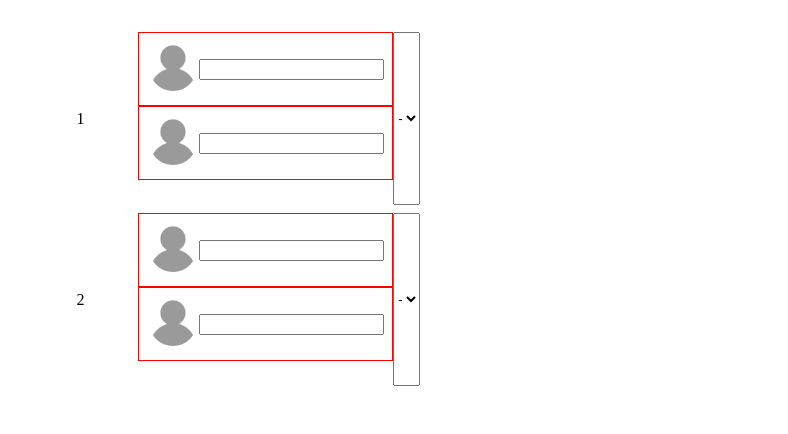
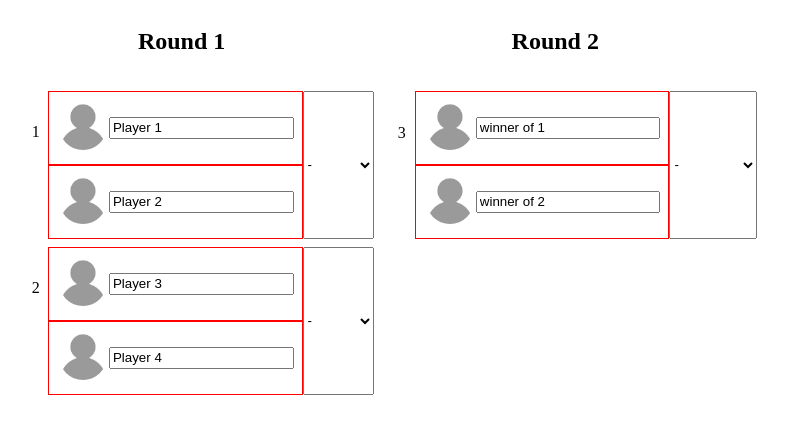
Before and after one commit to thegouge/bracket-game, a Vue app: page / in a window 1280 px wide. Both pictures are taken after a click on the button "Create!". Shown: the top 434 px of the page, without its empty margins (9-797 px from the left). Built offline with nearby package versions, Linux system fonts and the light colour scheme.

Commit message:
started implementing rounds

```diff
--- a/src/components/Bracket.vue
+++ b/src/components/Bracket.vue
@@ -1,22 +1,18 @@
 <template>
   <main>
-    <ul>
-      <li v-for="match in matches" :key="match.id">
-        <Match :index="match.id" />
-      </li>
-    </ul>
+    <Round v-for="round in rounds" :key="`round-${round.number}`" :round="round" />
   </main>
 </template>
 
 <script>
-import Match from "./Match";
+import Round from "./Round";
 
 import { store } from "../store";
 
 export default {
   name: "Bracket",
   components: {
-    Match
+    Round
   },
   props: {
     numPlayers: {
@@ -27,20 +23,15 @@ export default {
   data() {
     return {
       players: store.players,
-      matches: store.matches
+      rounds: store.rounds
     };
-  },
-  computed: {
-    rounds() {
-      return Math.sqrt(this.numPlayers);
-    }
   }
 };
 </script>
 
 <style scoped>
-ul {
-  list-style: none;
-  padding: 1rem;
+main {
+  display: flex;
+  text-align: center;
 }
 </style>
--- a/src/components/Match.vue
+++ b/src/components/Match.vue
@@ -1,29 +1,29 @@
 <template>
-  <div class="match" :id="deets.id">
+  <li class="match" :id="deets.id">
     <p>{{deets.id + 1}}</p>
     <div class="players">
-      <Player :player="deets.versus[0]" />
-      <Player :player="deets.versus[1]" />
+      <Player
+        v-for="player in deets.players"
+        :key="player.id"
+        :player="player"
+        :readonly="deets.round >= 1"
+      />
     </div>
-    <select
-      class="winner"
-      :id="`${deets.id}-winner`"
-      @change="pickWinner"
-      :readonly="this.readonly"
-    >
+    <select v-if="!readonly" class="winner" :id="`${deets.id}-winner`" @change="pickWinner">
       <option value selected>-</option>
       <option
-        v-for="player in deets.versus"
+        v-for="player in deets.players"
         :key="`${player.id}-option`"
         :value="player.id"
       >{{player.name}}</option>
     </select>
     <button v-if="picked" @click="confirmWinner">Game Master Confirm</button>
-  </div>
+  </li>
 </template>
 
 <script>
 import Player from "./Player";
+
 import { store } from "../store";
 
 export default {
@@ -32,25 +32,26 @@ export default {
     Player
   },
   props: {
-    index: {
-      type: Number,
+    deets: {
+      type: Object,
       required: true
     }
   },
   data() {
     return {
-      deets: store.matches[this.index],
       picked: false,
       readonly: false
     };
   },
   methods: {
-    pickWinner() {
-      this.picked = true;
+    pickWinner(e) {
+      this.picked = store.players[e.target.value];
+      console.log(this.picked);
     },
     confirmWinner() {
+      this.readonly = true;
+      store.lockWinner(this.deets.round, this.deets.id, this.picked);
       this.picked = false;
-      this.readonly = true;
     }
   }
 };
--- a/src/components/Player.vue
+++ b/src/components/Player.vue
@@ -3,7 +3,12 @@
     <span @click="toggleModal" title="edit this player's icon">
       <img class="player-img" :src="image" alt="PlayerIcon" />
     </span>
-    <input type="text" v-model="player.name" />
+    <input
+      :class="`player-name ${readonly ? 'ro' : ''}`"
+      type="text"
+      v-model="player.name"
+      :readonly="readonly"
+    />
     <div class="modal" :style="`display: ${ isModal ? 'block' : 'none' }`">
       <input type="file" @change="onFileChange" />
     </div>
@@ -13,11 +18,17 @@
 <script>
 import { store } from "../store";
 
+import blankImage from "../assets/blank.jpg";
+
 export default {
   name: "Player",
   props: {
     player: {
       type: Object,
+      required: false
+    },
+    readonly: {
+      type: Boolean,
       required: true
     }
   },
@@ -26,7 +37,7 @@ export default {
   },
   computed: {
     image() {
-      return this.player.icon;
+      return this.player.icon || blankImage;
     }
   },
   methods: {
@@ -65,6 +76,7 @@ span {
   box-sizing: border-box;
   border-radius: 50%;
   margin: 2px;
+  cursor: pointer;
 }
 span:hover {
   border: 2px solid orange;
@@ -83,4 +95,12 @@ span:hover {
   width: 3rem;
   border-radius: 50%;
 }
+
+.player-name {
+  padding: 0.1rem;
+}
+.ro {
+  user-select: none;
+  cursor: default;
+}
 </style>
--- /dev/null
+++ b/src/components/Round.vue
@@ -0,0 +1,33 @@
+<template>
+  <div>
+    <h2>Round {{round.number}}</h2>
+    <ul>
+      <Match v-for="match in round.matches" :key="match.id" :deets="match" />
+    </ul>
+  </div>
+</template>
+
+<script>
+import Match from "./Match";
+
+export default {
+  name: "Round",
+  components: { Match },
+  props: {
+    round: {
+      type: Object,
+      required: true
+    }
+  }
+};
+</script>
+
+<style scoped>
+ul {
+  display: flex;
+  flex-flow: column;
+  justify-content: space-around;
+  list-style: none;
+  padding: 1rem;
+}
+</style>
--- a/src/store.js
+++ b/src/store.js
@@ -2,39 +2,58 @@ import blankImage from "./assets/blank.jpg";
 
 export const store = {
 	players: [],
-	matches: [],
+	rounds: [],
 	initPlayers(numPlayers) {
 		for (let i = 0; i < numPlayers; i++) {
 			this.players.push({
-				name: "",
+				name: `Player ${i + 1}`,
 				id: i,
 				icon: blankImage,
 			});
 		}
-		this.initMatches();
+		this.initRounds();
 	},
 	updatePlayerImage(index, image) {
 		this.players[index].icon = image;
 	},
-	initMatches() {
+	initRounds() {
+		const numPlayers = this.players.length;
+		const maxRounds = Math.sqrt(numPlayers);
+		let roundMatches = numPlayers;
 		let counter = 0;
-		const total = this.players.length;
-		for (let i = 0; i < total; i++) {
-			if (this.players[i]) {
-				this.matches.push({
+
+		for (let i = 0; i < maxRounds; i++) {
+			roundMatches /= 2;
+			const matches = [];
+
+			for (let j = 0; j < roundMatches + 1; j += 2) {
+				matches.push({
 					id: counter++,
 					winner: "",
-					versus: [this.players[i], this.players[i + 1]],
+					round: i,
+					players: this.rounds[i - 1]
+						? [
+								{
+									name: `winner of ${this.rounds[i - 1].matches[j].id + 1}`,
+									id: 0,
+								},
+								{
+									name: `winner of ${this.rounds[i - 1].matches[j + 1].id + 1}`,
+									id: 1,
+								},
+								// eslint-disable-next-line no-mixed-spaces-and-tabs
+						  ]
+						: [this.players[j], this.players[j + 1]],
 				});
-				i++;
-			} else {
-				// this.matches.push({
-				//   id: counter++,
-				// 	winner: "",
-				// 	versus: [this.matches[].winner, this.matches[].winner],
-				// });
 			}
+
+			this.rounds.push({
+				number: i + 1,
+				matches,
+			});
 		}
-		console.log(this.matches);
+	},
+	lockWinner(round, match, player) {
+		this.rounds[round].matches[match].winner = player;
 	},
 };
```
